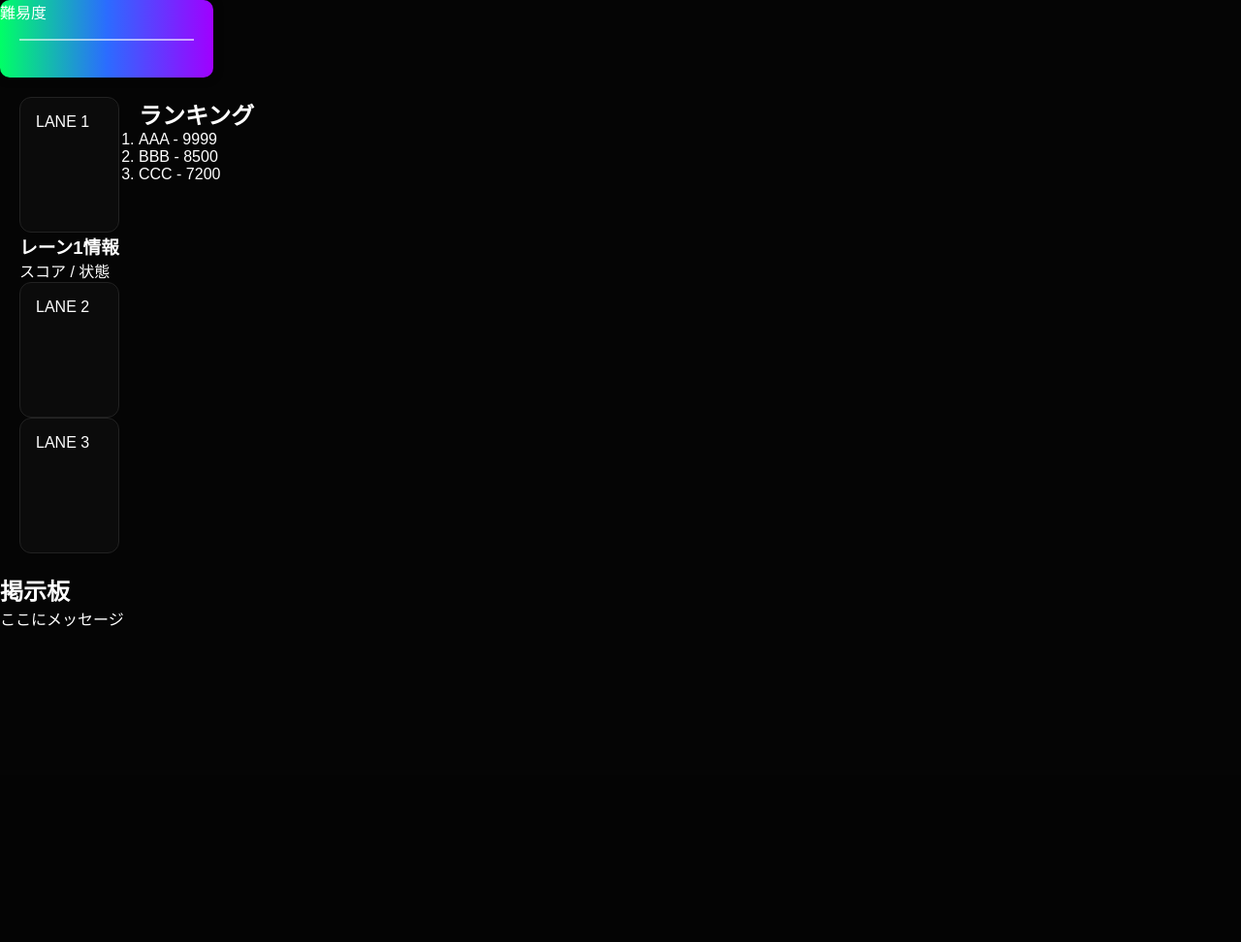
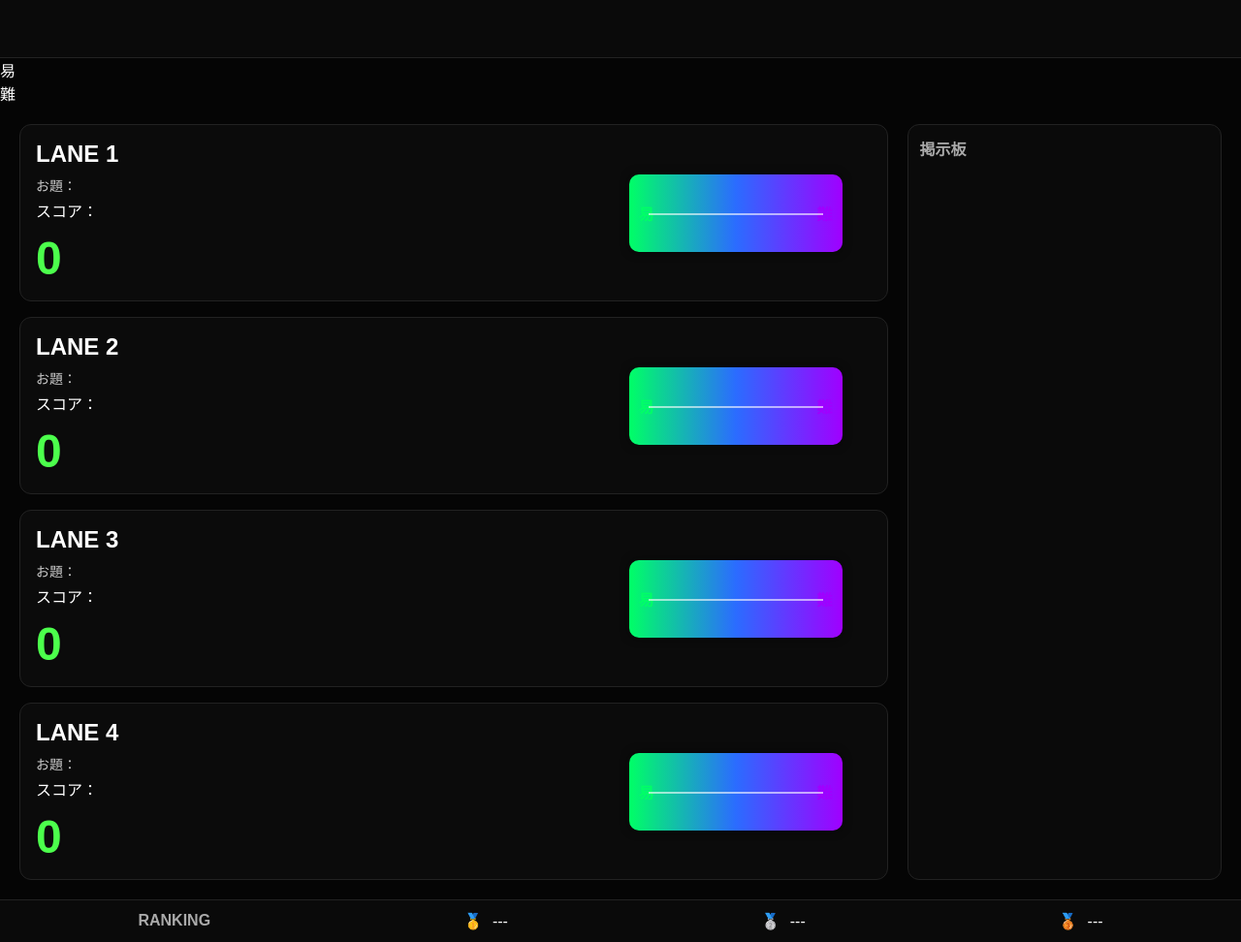
Before and after one commit to KrasnayaPloshchad2718/BowlingWeb, a Flask app: page /display in a window 1280 px wide. Shown: the whole page at 97% size. Before the commit the page ends 647 px from the top, so only its background shows below. Run offline with Flask 3, Linux system fonts and the light colour scheme.

Commit message:
Update display.html

```diff
--- a/templates/display.html
+++ b/templates/display.html
@@ -1,81 +1,77 @@
 <!DOCTYPE html>
 <html lang="ja">
+
 <head>
-  <meta charset="UTF-8">
-  <meta name="viewport" content="width=device-width, initial-scale=1.0">
-  <title>Game UI</title>
-  <link rel="stylesheet" href="static//display.css">
+    <meta charset="UTF-8">
+    <title>Display</title>
+    <link rel="stylesheet" href="display.css">
 </head>
+
 <body>
 
-  <!-- 上部：難易度バー（1つだけ） -->
-  <header class="top-bar">
-    <div class="difficulty">
-      <span>難易度</span>
-      <div class="bar">
-        <div class="fill" style="width: 50%;"></div>
-      </div>
-    </div>
-  </header>
+<!-- =========================
+    ナビゲーション領域確保
+========================= -->
+<nav id="topNav">
+    <!-- 将来的なメニュー用スペース -->
+</nav>
 
-  <!-- メイン領域 -->
-  <main class="container">
+<!-- =========================
+    上部グラデーション（1つだけ）
+========================= -->
+<div id="difficultyBar">
+    <div class="grad"></div>
 
-    <!-- レーンエリア -->
-    <section class="lanes">
+    <div class="label left">易</div>
+    <div class="label right">難</div>
 
-      <!-- レーン1 -->
-      <div class="lane-row">
-        <div class="lane lane-1">
-          <p>LANE 1</p>
-        </div>
+    <!-- スケール線 -->
+    <div class="ticks"></div>
+</div>
 
-        <!-- レーン1の右：情報パネル -->
-        <aside class="lane-info">
-          <div class="panel">
-            <h3>レーン1情報</h3>
-            <p>スコア / 状態</p>
-          </div>
-        </aside>
-      </div>
+<!-- =========================
+    メインレイアウト
+========================= -->
+<main>
 
-      <!-- レーン2 -->
-      <div class="lane-row">
-        <div class="lane lane-2">
-          <p>LANE 2</p>
-        </div>
-      </div>
+    <!-- =========================
+        レーン表示
+    ========================== -->
+    <section id="lanes"></section>
 
-      <!-- レーン3 -->
-      <div class="lane-row">
-        <div class="lane lane-3">
-          <p>LANE 3</p>
-        </div>
-      </div>
-
+    <!-- =========================
+        掲示板（独立）
+    ========================== -->
+    <section id="board">
+        <h2>掲示板</h2>
+        <div id="boardContent"></div>
     </section>
 
-    <!-- 右側：ランキング（掲示板と分離） -->
-    <aside class="sidebar">
-      <div class="ranking">
-        <h2>ランキング</h2>
-        <ol>
-          <li>AAA - 9999</li>
-          <li>BBB - 8500</li>
-          <li>CCC - 7200</li>
-        </ol>
-      </div>
-    </aside>
+</main>
 
-  </main>
+<!-- =========================
+    ランキング（完全分離）
+========================= -->
+<footer id="ranking">
+    <div class="title">RANKING</div>
 
-  <!-- 掲示板（ランキングとは別枠） -->
-  <footer class="board">
-    <h2>掲示板</h2>
-    <div class="board-content">
-      <p>ここにメッセージ</p>
+    <div class="rankBox">
+        <span>🥇</span>
+        <span id="scoreRank1">---</span>
     </div>
-  </footer>
+
+    <div class="rankBox">
+        <span>🥈</span>
+        <span id="scoreRank2">---</span>
+    </div>
+
+    <div class="rankBox">
+        <span>🥉</span>
+        <span id="scoreRank3">---</span>
+    </div>
+</footer>
+
 <script src="display.js"></script>
+
 </body>
 </html>
```
